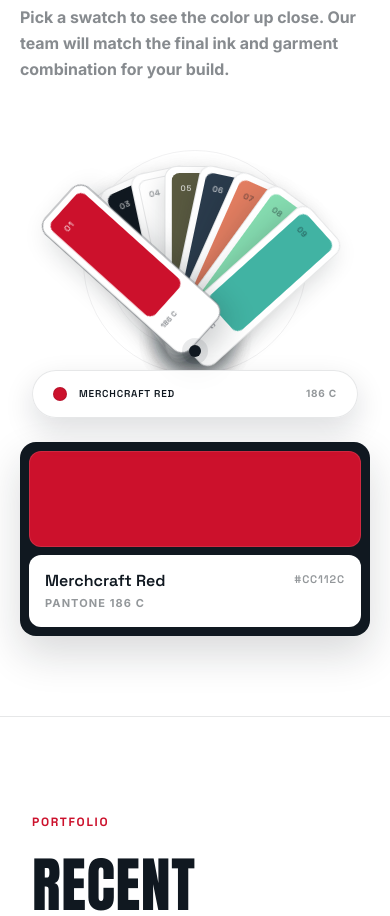
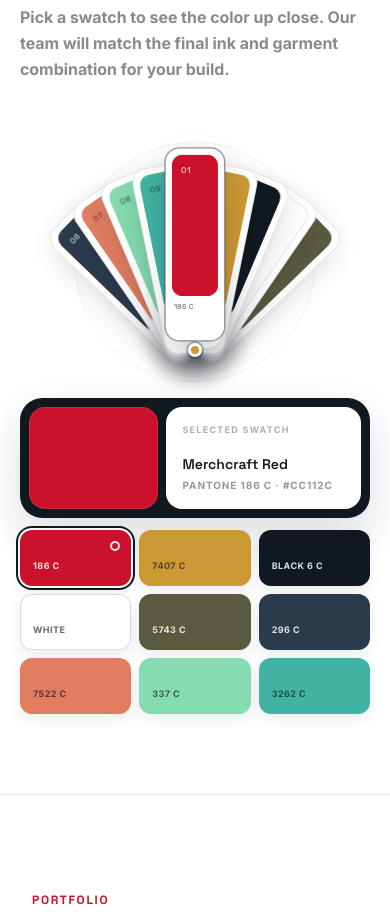
Before and after one commit to Kewz4/MC, a React (Vite) app: page / in a window 390 px wide. Shown: the part 6380-7296 px from the top of the page. Built offline with nearby package versions, Linux system fonts and the light colour scheme.

Commit message:
Refine Merchcraft hero and color interactions

```diff
--- a/src/pages/HomePage.tsx
+++ b/src/pages/HomePage.tsx
@@ -400,7 +400,7 @@
 
   return (
     <div
-      className={`group relative isolate aspect-[4/5] w-full overflow-hidden bg-lab-black sm:aspect-[16/10] lg:aspect-video ${mobileInspection ? 'touch-none cursor-grab active:cursor-grabbing' : 'touch-pan-y'} ${hasFinePointer ? 'cursor-none' : ''}`}
+      className={`group relative isolate aspect-[4/5] w-full overflow-hidden bg-lab-black sm:aspect-[16/10] lg:aspect-video ${mobileInspection ? 'touch-none cursor-grab active:cursor-grabbing' : 'touch-pan-y'} ${hasFinePointer ? (activeHotspot === null ? 'cursor-none' : 'cursor-auto') : ''}`}
       ref={containerRef}
       onPointerDown={beginTouchInspection}
       onPointerMove={handlePointerMove}
@@ -520,7 +520,7 @@
           role="region"
           aria-live="polite"
           aria-labelledby="lab-hotspot-detail-title"
-          className={`fixed bottom-24 left-4 right-4 z-[100] max-h-[calc(100dvh-7rem)] overflow-y-auto border border-lab-line bg-white p-5 shadow-[0_24px_60px_rgba(0,0,0,0.32)] sm:w-[min(24rem,calc(100%-3rem))] md:p-6 ${detailOpensOnRight ? 'sm:left-auto sm:right-6' : 'sm:left-6 sm:right-auto'}`}
+          className={`fixed bottom-24 left-4 right-4 z-[100] max-h-[calc(100dvh-7rem)] cursor-auto overflow-y-auto border border-lab-line bg-white p-5 shadow-[0_24px_60px_rgba(0,0,0,0.32)] sm:w-[min(24rem,calc(100%-3rem))] md:p-6 ${detailOpensOnRight ? 'sm:left-auto sm:right-6' : 'sm:left-6 sm:right-auto'}`}
         >
           <div className="mb-3 flex items-center justify-between gap-4">
             <span className="font-accent text-[11px] font-bold uppercase tracking-[0.14em] text-lab-red">Inside the lab</span>
@@ -528,7 +528,7 @@
               type="button"
               aria-label="Close selected showroom area"
               onClick={() => dismissHotspot(false)}
-              className="inline-flex h-10 w-10 shrink-0 items-center justify-center rounded-full border border-lab-black/15 bg-lab-white text-lab-black transition hover:border-lab-red hover:bg-lab-red hover:text-white focus-visible:outline focus-visible:outline-2 focus-visible:outline-offset-2 focus-visible:outline-lab-red"
+              className="inline-flex h-10 w-10 shrink-0 cursor-pointer items-center justify-center rounded-full border border-lab-black/15 bg-lab-white text-lab-black transition hover:border-lab-red hover:bg-lab-red hover:text-white focus-visible:outline focus-visible:outline-2 focus-visible:outline-offset-2 focus-visible:outline-lab-red"
             >
               <X className="h-4 w-4" aria-hidden="true" />
             </button>
@@ -610,51 +610,52 @@
   }, [colors.length, selectDesktopSwatch]);
 
   const desktopAngles = [-48, -36, -24, -12, 0, 12, 24, 36, 48];
-  const mobileAngles = [-48, -36, -24, -12, 0, 12, 24, 36, 48];
+  const mobileAngles = [-46, -34.5, -23, -11.5, 0, 11.5, 23, 34.5, 46];
 
   return (
     <div className="relative w-full">
       <div className="lg:hidden">
-        <div className="mx-auto max-w-[23rem]">
+        <div className="mx-auto max-w-[24rem]">
           <div
             ref={mobileFanRef}
-            className="relative mx-auto h-[18rem] w-full overflow-visible"
+            className="relative mx-auto h-[17rem] w-full overflow-visible"
             role="group"
             aria-label="Color swatch fan. Tap any swatch to inspect it."
           >
-            <div className="pointer-events-none absolute bottom-11 left-1/2 h-56 w-56 -translate-x-1/2 rounded-full border border-lab-black/[0.06]" />
-            <div className="pointer-events-none absolute bottom-[4.25rem] left-1/2 h-44 w-44 -translate-x-1/2 rounded-full border border-lab-black/[0.045]" />
+            <div className="pointer-events-none absolute bottom-5 left-1/2 h-60 w-60 -translate-x-1/2 rounded-full border border-lab-black/[0.055]" />
+            <div className="pointer-events-none absolute bottom-[3.2rem] left-1/2 h-44 w-44 -translate-x-1/2 rounded-full border border-lab-black/[0.04]" />
             {colors.map((color, i) => {
               const isSelected = selectedIndex === i;
               const hasEntered = mobileFanIsInView || Boolean(shouldReduceMotion);
+              const slotIndex = (i - selectedIndex + 4 + colors.length) % colors.length;
 
               return (
                 <div
                   key={`mobile-fan-${color.hex}`}
-                  className="absolute bottom-[4.1rem] left-1/2 h-[11.6rem] w-[3.8rem] -translate-x-1/2"
-                  style={{ zIndex: isSelected ? 40 : 12 + i }}
+                  className="pointer-events-none absolute bottom-[3.15rem] left-1/2 h-[11.8rem] w-[3.7rem] -translate-x-1/2"
+                  style={{ zIndex: isSelected ? 40 : 16 + (4 - Math.abs(slotIndex - 4)) }}
                 >
                   <motion.div
                     initial={false}
                     animate={hasEntered
-                      ? { opacity: 1, rotate: mobileAngles[i], y: isSelected ? -14 : 0, scale: isSelected ? 1.055 : 1 }
+                      ? { opacity: 1, rotate: mobileAngles[slotIndex], y: isSelected ? -10 : 0, scale: isSelected ? 1.025 : 1 }
                       : { opacity: 0, rotate: 0, y: 42, scale: 0.94 }}
                     transition={shouldReduceMotion
                       ? { duration: 0 }
-                      : { delay: !mobileFanSettled && mobileFanIsInView ? i * 0.035 : 0, type: 'spring', stiffness: 190, damping: 23 }}
-                    className={`pointer-events-none absolute inset-0 origin-[50%_94%] overflow-hidden rounded-xl border bg-white p-1.5 text-left shadow-[0_12px_26px_rgba(16,24,32,0.2)] will-change-transform ${isSelected ? 'border-lab-black/45' : 'border-lab-black/10'}`}
+                      : { delay: !mobileFanSettled && mobileFanIsInView ? i * 0.035 : 0, type: 'spring', stiffness: 205, damping: 24 }}
+                    className={`pointer-events-none absolute inset-0 origin-[50%_96%] overflow-hidden rounded-[0.9rem] border bg-white p-1.5 text-left shadow-[0_12px_28px_rgba(16,24,32,0.18)] will-change-transform ${isSelected ? 'border-lab-black/50 ring-1 ring-lab-black/10' : 'border-lab-black/10'}`}
                   >
-                    <span className={`relative block h-[77%] rounded-lg border ${color.hex === '#FFFFFF' ? 'border-lab-black/10' : 'border-transparent'}`} style={{ backgroundColor: color.hex }}>
+                    <span className={`relative block h-[79%] rounded-[0.65rem] border ${color.hex === '#FFFFFF' ? 'border-lab-black/10' : 'border-transparent'}`} style={{ backgroundColor: color.hex }}>
                       <span className={`absolute left-2 top-2 font-accent text-[8px] font-semibold uppercase tracking-[0.08em] ${color.darkInk ? 'text-lab-black/50' : 'text-white/75'}`}>{String(i + 1).padStart(2, '0')}</span>
                     </span>
-                    <span className="mt-2 block truncate px-0.5 font-accent text-[7px] font-semibold uppercase tracking-[0.04em] text-lab-black/55">{color.code}</span>
+                    <span className="mt-1.5 block truncate px-0.5 font-accent text-[7px] font-semibold uppercase tracking-[0.04em] text-lab-black/55">{color.code}</span>
                     <button
                       type="button"
                       aria-pressed={isSelected}
                       aria-describedby="mobile-color-fan-status"
                       aria-label={`Select ${color.name}, Pantone ${color.code}`}
                       onClick={() => setSelectedIndex(i)}
-                      className="pointer-events-auto absolute left-[14%] right-[14%] top-1 h-14 cursor-pointer rounded-lg focus-visible:outline focus-visible:outline-2 focus-visible:outline-offset-2 focus-visible:outline-lab-red"
+                      className="pointer-events-auto absolute left-[12%] right-[12%] top-1 h-14 cursor-pointer rounded-lg focus-visible:outline focus-visible:outline-2 focus-visible:outline-offset-2 focus-visible:outline-lab-red"
                     >
                       <span className="sr-only">Select {color.name}</span>
                     </button>
@@ -662,50 +663,65 @@
                 </div>
               );
             })}
-            <div className="pointer-events-none absolute bottom-[3.8rem] left-1/2 z-50 h-3 w-3 -translate-x-1/2 rounded-full bg-lab-black shadow-[0_0_0_7px_rgba(16,24,32,0.09)]" />
-            <div id="mobile-color-fan-status" aria-live="polite" className="absolute inset-x-3 bottom-0 z-[55] flex min-h-12 items-center justify-between gap-4 rounded-full border border-lab-line bg-white/95 px-5 shadow-[0_12px_30px_rgba(16,24,32,0.14)] backdrop-blur-sm">
-              <span className="flex min-w-0 items-center gap-3">
-                <span className="h-3.5 w-3.5 shrink-0 rounded-full border border-lab-black/10" style={{ backgroundColor: selectedColor.hex }} aria-hidden="true" />
-                <span className="truncate font-accent text-[10px] font-semibold uppercase tracking-[0.08em] text-lab-black">{selectedColor.name}</span>
-              </span>
-              <span className="shrink-0 font-sans text-[10px] font-bold uppercase tracking-[0.08em] text-lab-black/45">{selectedColor.code}</span>
-            </div>
+            <div className="pointer-events-none absolute bottom-[2.8rem] left-1/2 z-50 h-3.5 w-3.5 -translate-x-1/2 rounded-full border-[3px] border-white bg-lab-gold shadow-[0_0_0_2px_rgba(16,24,32,0.28),0_8px_18px_rgba(16,24,32,0.2)]" />
           </div>
 
           <motion.div
             key={selectedColor.hex}
+            id="mobile-color-fan-status"
+            aria-live="polite"
             initial={{ opacity: 0, y: 10 }}
             animate={{ opacity: 1, y: 0 }}
             transition={{ duration: 0.3, ease: [0.16, 1, 0.3, 1] }}
-            className="mt-6 overflow-hidden rounded-2xl border border-lab-black/10 bg-lab-black p-2 shadow-[0_18px_42px_rgba(16,24,32,0.16)]"
+            className="-mt-1 grid grid-cols-[0.78fr_1.22fr] overflow-hidden rounded-[1.4rem] border border-lab-black/10 bg-lab-black p-2 shadow-[0_18px_42px_rgba(16,24,32,0.14)]"
           >
-            <div className="h-24 rounded-xl border border-white/10" style={{ backgroundColor: selectedColor.hex }} />
-            <div className="mt-2 rounded-xl bg-white p-4 text-lab-black">
-              <div className="flex items-start justify-between gap-4">
-                <div>
-                  <p className="font-accent text-base font-semibold leading-tight">{selectedColor.name}</p>
-                  <p className="mt-1 font-sans text-[11px] font-bold uppercase tracking-[0.1em] text-lab-black/45">Pantone {selectedColor.code}</p>
-                </div>
-                <span className="font-accent text-[11px] font-semibold uppercase tracking-[0.08em] text-lab-black/45">{selectedColor.hex}</span>
+            <div className={`min-h-[6.4rem] rounded-[1rem] border ${selectedColor.hex === '#FFFFFF' ? 'border-lab-black/15' : 'border-white/10'}`} style={{ backgroundColor: selectedColor.hex }} />
+            <div className="ml-2 flex min-w-0 flex-col justify-between rounded-[1rem] bg-white p-4 text-lab-black">
+              <span className="font-sans text-[9px] font-bold uppercase tracking-[0.14em] text-lab-black/35">Selected swatch</span>
+              <div>
+                <p className="truncate font-accent text-sm font-semibold leading-tight">{selectedColor.name}</p>
+                <p className="mt-1 font-sans text-[10px] font-bold uppercase tracking-[0.09em] text-lab-black/45">Pantone {selectedColor.code} · {selectedColor.hex}</p>
               </div>
             </div>
           </motion.div>
+
+          <div className="mt-3 grid grid-cols-3 gap-2" aria-label="Choose a color swatch">
+            {colors.map((color, i) => {
+              const isSelected = selectedIndex === i;
+
+              return (
+                <button
+                  key={`mobile-color-tile-${color.hex}`}
+                  type="button"
+                  aria-pressed={isSelected}
+                  aria-describedby="mobile-color-fan-status"
+                  onClick={() => setSelectedIndex(i)}
+                  className={`relative flex min-h-14 cursor-pointer items-end rounded-xl border p-3 text-left shadow-[0_5px_14px_rgba(16,24,32,0.08)] transition-transform active:scale-[0.98] focus-visible:outline focus-visible:outline-2 focus-visible:outline-offset-2 focus-visible:outline-lab-red ${isSelected ? 'ring-2 ring-lab-black ring-offset-2' : ''} ${color.hex === '#FFFFFF' ? 'border-lab-black/15' : 'border-transparent'}`}
+                  style={{ backgroundColor: color.hex }}
+                  aria-label={`Select ${color.name}, Pantone ${color.code}`}
+                >
+                  <span className={`font-sans text-[9px] font-bold uppercase tracking-[0.05em] ${color.darkInk ? 'text-lab-black/65' : 'text-white/85'}`}>{color.code}</span>
+                  {isSelected && <span className={`absolute right-2.5 top-2.5 h-2.5 w-2.5 rounded-full border-2 ${color.darkInk ? 'border-lab-black/55' : 'border-white/90'}`} aria-hidden="true" />}
+                </button>
+              );
+            })}
+          </div>
         </div>
       </div>
 
       <div
         ref={desktopFanRef}
-        className="relative hidden h-[29rem] min-h-[464px] w-full items-center justify-center overflow-visible lg:flex"
+        className="relative hidden h-[30rem] min-h-[480px] w-full items-center justify-center overflow-visible lg:flex"
         role="group"
         aria-label="Color swatch fan. Select a swatch or use the arrow keys to move between colors."
       >
-        <div className="pointer-events-none absolute bottom-8 left-[63%] h-[24rem] w-[24rem] -translate-x-1/2 rounded-full border border-lab-black/[0.055]" />
-        <div className="pointer-events-none absolute bottom-16 left-[63%] h-[19rem] w-[19rem] -translate-x-1/2 rounded-full border border-lab-black/[0.04]" />
+        <div className="pointer-events-none absolute bottom-7 left-1/2 h-[25rem] w-[25rem] -translate-x-1/2 rounded-full border border-lab-black/[0.055]" />
+        <div className="pointer-events-none absolute bottom-[4.25rem] left-1/2 h-[19rem] w-[19rem] -translate-x-1/2 rounded-full border border-lab-black/[0.04]" />
 
         <div
           id="desktop-color-fan-status"
           aria-live="polite"
-          className="absolute bottom-5 left-0 z-[80] flex min-w-[17rem] items-center gap-3 rounded-r-full border border-lab-line bg-white/[0.96] py-3 pl-5 pr-6 shadow-[0_14px_34px_rgba(16,24,32,0.14)] backdrop-blur-sm xl:min-w-[19rem]"
+          className="absolute left-1/2 top-1 z-[80] flex min-w-[18rem] -translate-x-1/2 items-center justify-center gap-3 rounded-full border border-lab-line bg-white/[0.96] px-6 py-3 shadow-[0_14px_34px_rgba(16,24,32,0.12)] backdrop-blur-sm xl:min-w-[20rem]"
         >
           <span className="h-4 w-4 shrink-0 rounded-full border border-lab-black/10" style={{ backgroundColor: selectedColor.hex }} aria-hidden="true" />
           <span className="min-w-0">
@@ -716,31 +732,22 @@
 
         {colors.map((color, i) => {
           const isSelected = selectedIndex === i;
-          const rotation = isSelected ? -76 : desktopAngles[i];
+          const slotIndex = (i - selectedIndex + 4 + colors.length) % colors.length;
+          const rotation = desktopAngles[slotIndex];
           const hasEntered = fanIsInView || Boolean(shouldReduceMotion);
 
           return (
             <div
               key={color.hex}
-              className="pointer-events-none absolute bottom-[4.65rem] left-[63%] h-[18.5rem] w-[6rem] -translate-x-1/2 xl:h-[20rem] xl:w-[6.4rem]"
-              style={{ zIndex: isSelected ? 60 : 15 + i }}
+              className="pointer-events-none absolute bottom-[4.35rem] left-1/2 h-[19.5rem] w-[6.1rem] -translate-x-1/2 xl:h-[20.5rem] xl:w-[6.5rem]"
+              style={{ zIndex: isSelected ? 60 : 20 + (4 - Math.abs(slotIndex - 4)) }}
             >
-              <motion.button
-                ref={(node) => {
-                  desktopSwatchRefs.current[i] = node;
-                }}
-                type="button"
-                tabIndex={isSelected ? 0 : -1}
-                aria-pressed={isSelected}
-                aria-describedby="desktop-color-fan-status"
-                aria-label={`Select ${color.name}, Pantone ${color.code}`}
-                onClick={() => selectDesktopSwatch(i)}
-                onKeyDown={(event) => handleDesktopSwatchKeyDown(event, i)}
+              <motion.div
                 initial={false}
                 animate={hasEntered
-                  ? { opacity: 1, rotate: rotation, y: isSelected ? -10 : 0, scale: isSelected ? 1.035 : 1 }
+                  ? { opacity: 1, rotate: rotation, y: isSelected ? -13 : 0, scale: isSelected ? 1.025 : 1 }
                   : { opacity: 0, rotate: 0, y: 90, scale: 0.94 }}
-                whileHover={shouldReduceMotion ? undefined : { y: isSelected ? -15 : -9, scale: isSelected ? 1.045 : 1.025 }}
+                whileHover={shouldReduceMotion ? undefined : { y: isSelected ? -17 : -8, scale: isSelected ? 1.035 : 1.02 }}
                 whileTap={shouldReduceMotion ? undefined : { scale: 0.985 }}
                 transition={shouldReduceMotion
                   ? { duration: 0 }
@@ -751,11 +758,11 @@
                       damping: 22,
                       mass: 0.82
                     }}
-                className={`pointer-events-auto absolute inset-0 flex origin-[50%_94%] cursor-pointer flex-col overflow-hidden rounded-xl border bg-white p-1.5 text-left shadow-[0_18px_42px_rgba(16,24,32,0.22)] will-change-transform focus-visible:outline focus-visible:outline-2 focus-visible:outline-offset-4 focus-visible:outline-lab-red ${isSelected ? 'border-lab-black/40' : 'border-lab-black/10'}`}
+                className={`pointer-events-none absolute inset-0 flex origin-[50%_96%] flex-col overflow-hidden rounded-[1rem] border bg-white p-1.5 text-left shadow-[0_18px_42px_rgba(16,24,32,0.2)] will-change-transform focus-within:outline focus-within:outline-2 focus-within:outline-offset-4 focus-within:outline-lab-red ${isSelected ? 'border-lab-black/50 ring-1 ring-lab-black/10' : 'border-lab-black/10'}`}
                 style={{ willChange: shouldReduceMotion ? 'auto' : 'transform, opacity' }}
               >
                 <span
-                  className={`relative flex-1 overflow-hidden rounded-lg border ${color.hex === '#FFFFFF' ? 'border-lab-black/10' : 'border-transparent'}`}
+                  className={`relative flex-1 overflow-hidden rounded-[0.75rem] border ${color.hex === '#FFFFFF' ? 'border-lab-black/10' : 'border-transparent'}`}
                   style={{ backgroundColor: color.hex }}
                   aria-hidden="true"
                 >
@@ -768,11 +775,26 @@
                   <span className="truncate font-accent text-[8px] font-semibold uppercase leading-tight tracking-[0.03em]">{color.name}</span>
                   <span className="mt-1 font-sans text-[7px] font-bold uppercase tracking-[0.1em] text-lab-black/40">{color.code}</span>
                 </span>
-              </motion.button>
+                <button
+                  ref={(node) => {
+                    desktopSwatchRefs.current[i] = node;
+                  }}
+                  type="button"
+                  tabIndex={isSelected ? 0 : -1}
+                  aria-pressed={isSelected}
+                  aria-describedby="desktop-color-fan-status"
+                  aria-label={`Select ${color.name}, Pantone ${color.code}`}
+                  onClick={() => selectDesktopSwatch(i)}
+                  onKeyDown={(event) => handleDesktopSwatchKeyDown(event, i)}
+                  className="pointer-events-auto absolute left-[10%] right-[10%] top-1 h-20 cursor-pointer rounded-[0.75rem] focus-visible:outline-none"
+                >
+                  <span className="sr-only">Select {color.name}</span>
+                </button>
+              </motion.div>
             </div>
           );
         })}
-        <div className="pointer-events-none absolute bottom-[4.35rem] left-[63%] z-[70] h-3 w-3 -translate-x-1/2 rounded-full bg-lab-black shadow-[0_0_0_8px_rgba(16,24,32,0.09)]" />
+        <div className="pointer-events-none absolute bottom-[3.95rem] left-1/2 z-[70] h-4 w-4 -translate-x-1/2 rounded-full border-[3px] border-white bg-lab-gold shadow-[0_0_0_2px_rgba(16,24,32,0.3),0_10px_24px_rgba(16,24,32,0.2)]" />
       </div>
     </div>
   );
--- a/src/pages/ServicesPage.tsx
+++ b/src/pages/ServicesPage.tsx
@@ -60,8 +60,10 @@
         <div className="mx-auto grid max-w-7xl gap-12 md:grid-cols-[1.05fr_0.95fr] md:items-center md:gap-8 lg:grid-cols-[0.82fr_1.18fr] lg:gap-12">
           <motion.div initial={{ opacity: 0, y: 24 }} animate={{ opacity: 1, y: 0 }} transition={{ duration: 0.8, ease: [0.16, 1, 0.3, 1] }}>
             <p className="font-accent text-sm font-bold uppercase tracking-[0.14em] text-lab-red">Our services</p>
-            <h1 className="mt-7 font-display text-[clamp(4rem,8.5vw,8.5rem)] font-bold uppercase leading-[0.84] tracking-tighter">
-              Apparel made<br />for <span className="font-display normal-case text-lab-gold">your brand.</span>
+            <h1 className="mt-7 max-w-[9ch] font-display text-[clamp(4.25rem,7.5vw,7.5rem)] font-normal uppercase leading-none">
+              <span className="block">Apparel</span>
+              <span className="mt-[0.1em] block text-[0.7em] leading-none">Made for</span>
+              <span className="mt-[0.14em] block whitespace-nowrap text-[0.58em] leading-none text-lab-gold">Your brand.</span>
             </h1>
             <p className="mt-9 max-w-xl text-base font-medium leading-relaxed text-lab-black/60 sm:text-lg">
               From screen printing and embroidery to finishing and fulfillment, we help turn your ideas into apparel people want to wear.
--- a/src/pages/StickersPage.tsx
+++ b/src/pages/StickersPage.tsx
@@ -443,8 +443,10 @@
         <div className="mx-auto grid max-w-7xl gap-14 md:grid-cols-[1.05fr_0.95fr] md:items-center md:gap-8 lg:grid-cols-[0.82fr_1.18fr] lg:gap-14">
           <div className="sticker-hero-copy relative z-10">
             <p className="font-accent text-sm font-bold uppercase tracking-[0.14em] text-lab-gold">Custom stickers</p>
-            <h1 className="mt-7 font-display text-[clamp(4rem,9vw,9rem)] font-bold uppercase leading-[0.84] tracking-tighter">
-              Make your<br />brand <span className="font-display normal-case text-lab-gold">stick.</span>
+            <h1 className="mt-7 max-w-[8ch] font-display text-[clamp(4.25rem,7.6vw,7.75rem)] font-normal uppercase leading-none">
+              <span className="block text-[0.62em] leading-none">Make your</span>
+              <span className="mt-[0.1em] block">Brand</span>
+              <span className="mt-[0.08em] block text-[0.72em] leading-none text-lab-gold">Stick.</span>
             </h1>
             <p className="mt-9 max-w-xl text-base font-medium leading-relaxed text-white/72 sm:text-lg">
               Custom stickers for packaging, events, merch drops, and more. Share the details and we’ll send an official quote.
```
Also changed, not shown: src/pages/AboutPage.tsx (+12 -3 lines).
